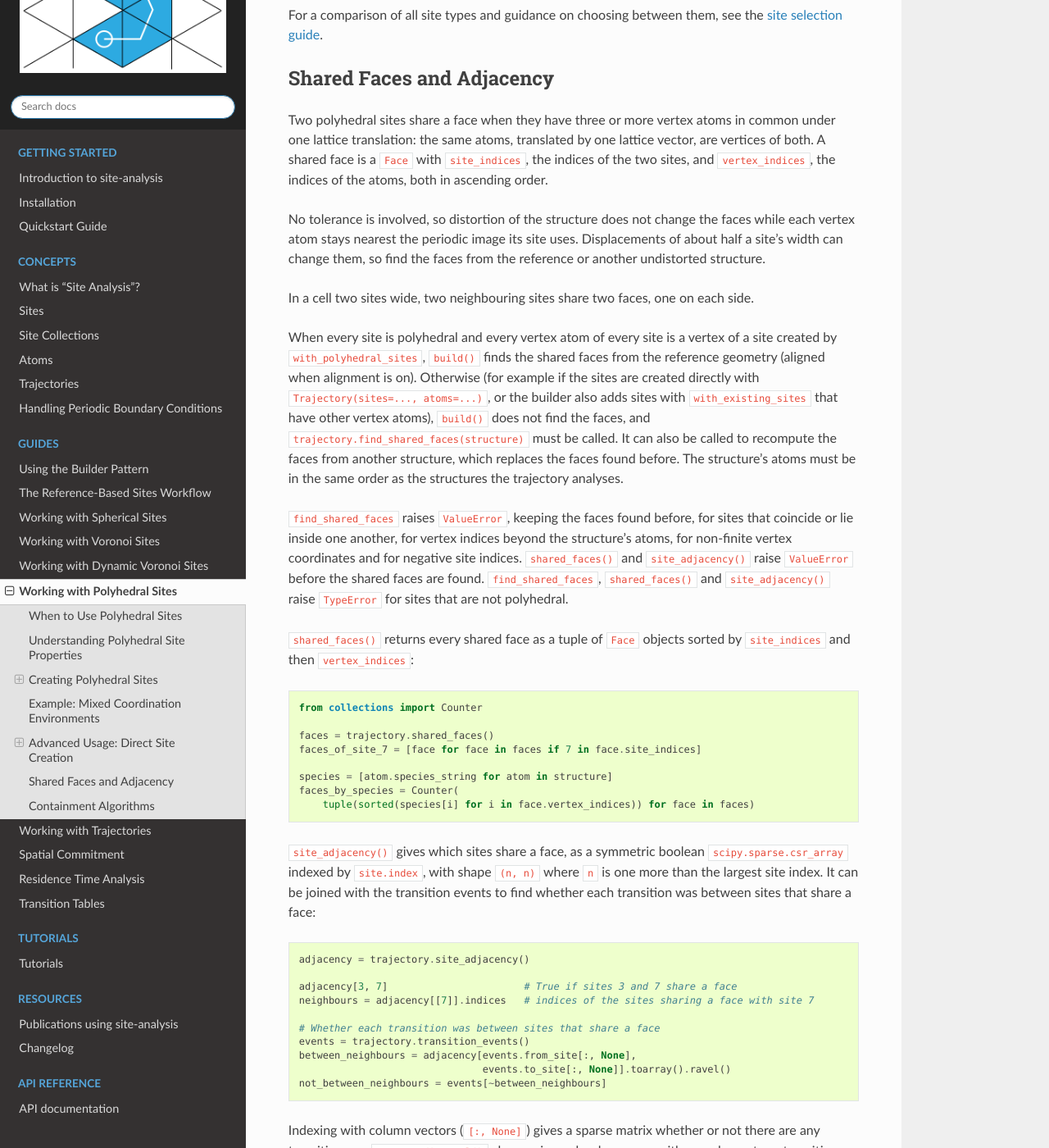
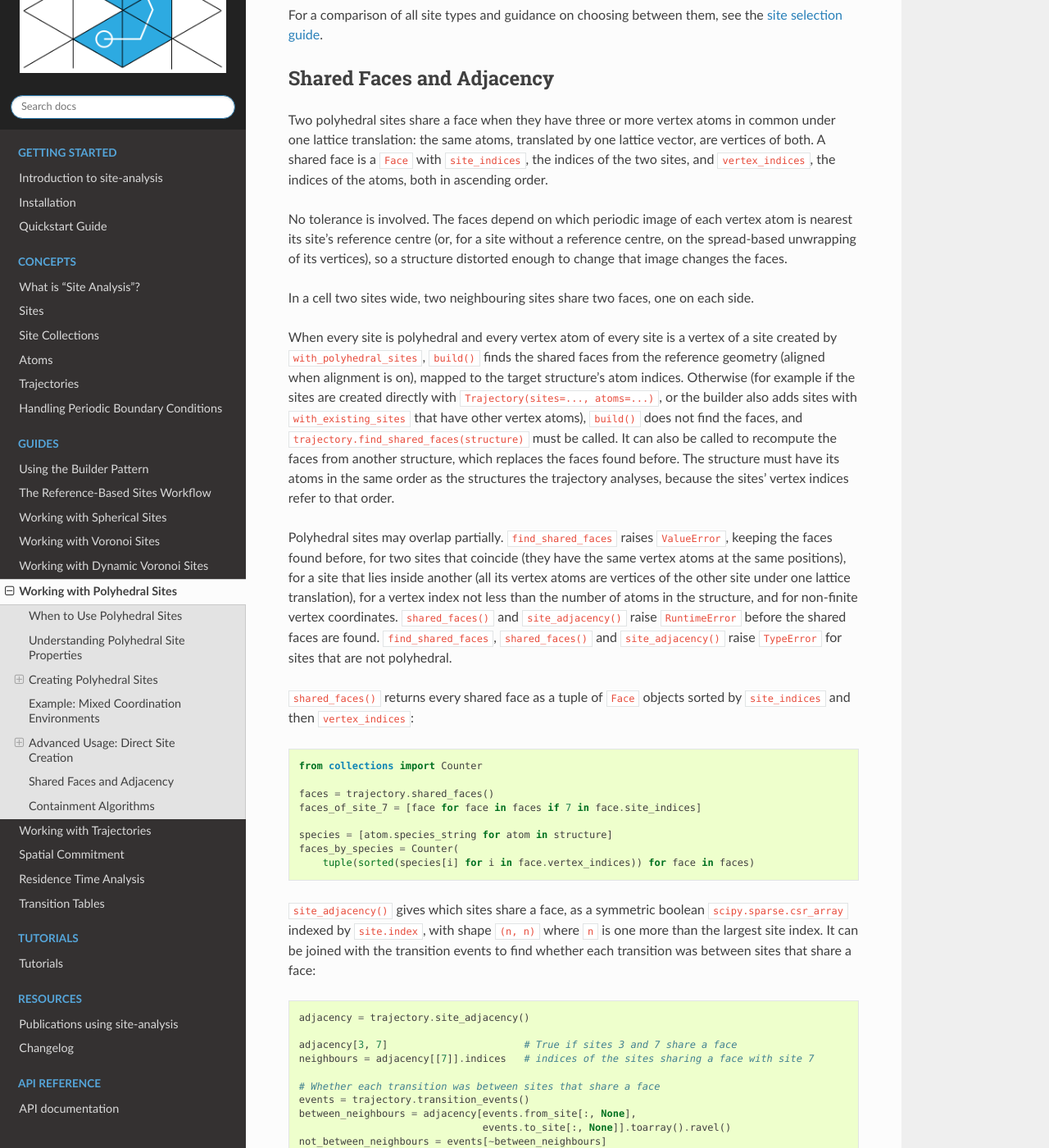
Before and after one commit to bjmorgan/site-analysis, a Sphinx documentation site: the page built from docs/source/guides/polyhedral_sites.md, in a window 1280 px wide and 1400 px high, scrolled down 3616 px. Shown: the whole window at 82% size. Built offline with Sphinx 7.4.7 and the Read the Docs theme 3.1.0, drawn with Linux system fonts in a browser that asks for light colours; some of the changed text lies outside the part shown.

Commit message:
Correct the shared faces docs

````diff
--- a/docs/source/guides/polyhedral_sites.md
+++ b/docs/source/guides/polyhedral_sites.md
@@ -174,13 +174,13 @@ For a comparison of all site types and guidance on choosing between them, see th
 
 Two polyhedral sites share a face when they have three or more vertex atoms in common under one lattice translation: the same atoms, translated by one lattice vector, are vertices of both. A shared face is a `Face` with `site_indices`, the indices of the two sites, and `vertex_indices`, the indices of the atoms, both in ascending order.
 
-No tolerance is involved, so distortion of the structure does not change the faces while each vertex atom stays nearest the periodic image its site uses. Displacements of about half a site's width can change them, so find the faces from the reference or another undistorted structure.
+No tolerance is involved. The faces depend on which periodic image of each vertex atom is nearest its site's reference centre (or, for a site without a reference centre, on the spread-based unwrapping of its vertices), so a structure distorted enough to change that image changes the faces.
 
 In a cell two sites wide, two neighbouring sites share two faces, one on each side.
 
-When every site is polyhedral and every vertex atom of every site is a vertex of a site created by `with_polyhedral_sites`, `build()` finds the shared faces from the reference geometry (aligned when alignment is on). Otherwise (for example if the sites are created directly with `Trajectory(sites=..., atoms=...)`, or the builder also adds sites with `with_existing_sites` that have other vertex atoms), `build()` does not find the faces, and `trajectory.find_shared_faces(structure)` must be called. It can also be called to recompute the faces from another structure, which replaces the faces found before. The structure's atoms must be in the same order as the structures the trajectory analyses.
+When every site is polyhedral and every vertex atom of every site is a vertex of a site created by `with_polyhedral_sites`, `build()` finds the shared faces from the reference geometry (aligned when alignment is on), mapped to the target structure's atom indices. Otherwise (for example if the sites are created directly with `Trajectory(sites=..., atoms=...)`, or the builder also adds sites with `with_existing_sites` that have other vertex atoms), `build()` does not find the faces, and `trajectory.find_shared_faces(structure)` must be called. It can also be called to recompute the faces from another structure, which replaces the faces found before. The structure must have its atoms in the same order as the structures the trajectory analyses, because the sites' vertex indices refer to that order.
 
-`find_shared_faces` raises `ValueError`, keeping the faces found before, for sites that coincide or lie inside one another, for vertex indices beyond the structure's atoms, for non-finite vertex coordinates and for negative site indices. `shared_faces()` and `site_adjacency()` raise `ValueError` before the shared faces are found. `find_shared_faces`, `shared_faces()` and `site_adjacency()` raise `TypeError` for sites that are not polyhedral.
+Polyhedral sites may overlap partially. `find_shared_faces` raises `ValueError`, keeping the faces found before, for two sites that coincide (they have the same vertex atoms at the same positions), for a site that lies inside another (all its vertex atoms are vertices of the other site under one lattice translation), for a vertex index not less than the number of atoms in the structure, and for non-finite vertex coordinates. `shared_faces()` and `site_adjacency()` raise `RuntimeError` before the shared faces are found. `find_shared_faces`, `shared_faces()` and `site_adjacency()` raise `TypeError` for sites that are not polyhedral.
 
 `shared_faces()` returns every shared face as a tuple of `Face` objects sorted by `site_indices` and then `vertex_indices`:
 
@@ -210,13 +210,13 @@ between_neighbours = adjacency[events.from_site[:, None],
 not_between_neighbours = events[~between_neighbours]
 ```
 
-Indexing with column vectors (`[:, None]`) gives a sparse matrix whether or not there are any transitions, so `.toarray().ravel()` always gives a boolean array with one element per transition.
+Indexing with column vectors (`[:, None]`) gives a sparse array whether or not there are any transitions, so `.toarray().ravel()` always gives a boolean array with one element per transition.
 
 Transitions record the sites an atom left and entered, not faces, so in a cell two sites wide a transition between neighbouring sites cannot be matched to one of their two faces.
 
 ## Containment Algorithms
 
-The best available algorithm is selected automatically. When [numba](https://numba.pydata.org/) is installed, a JIT-compiled surface normal method with cached face topology is used. Otherwise, the package falls back to Delaunay tessellation via scipy. Installing numba typically gives a ~7x speedup for polyhedral site analysis:
+The best available algorithm is selected automatically. When [numba](https://numba.pydata.org/) is installed, a JIT-compiled surface normal method with cached hull triangles is used. Otherwise, the package falls back to Delaunay tessellation via scipy. Installing numba typically gives a ~7x speedup for polyhedral site analysis:
 
 ```bash
 pip install site-analysis[fast]  # installs numba
````
Also changed, not shown: CHANGELOG.md (+3 -3 lines), docs/source/concepts/site_collections.md (+1 -1 lines), docs/source/guides/builders.md (+3 -3 lines).
